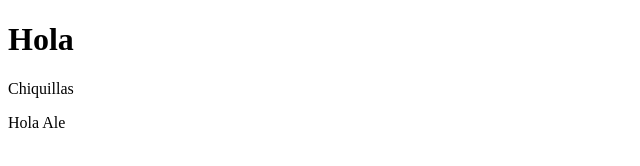
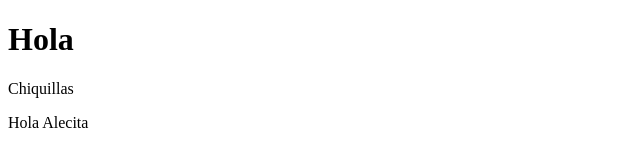
Before and after one commit to nerdale/flujo-git, a plain HTML site: page index.html in a window 1280 px wide. Shown: the full height of the page, 0-640 px from the left. Drawn offline with Linux system fonts and the light colour scheme.

Commit message:
Update index.html

```diff
--- a/index.html
+++ b/index.html
@@ -9,6 +9,6 @@
 <body>
   <h1>Hola</h1>
   <p>Chiquillas</p>
-  <p>Hola Ale</p>
+  <p>Hola Alecita</p>
 </body>
 </html>
```
